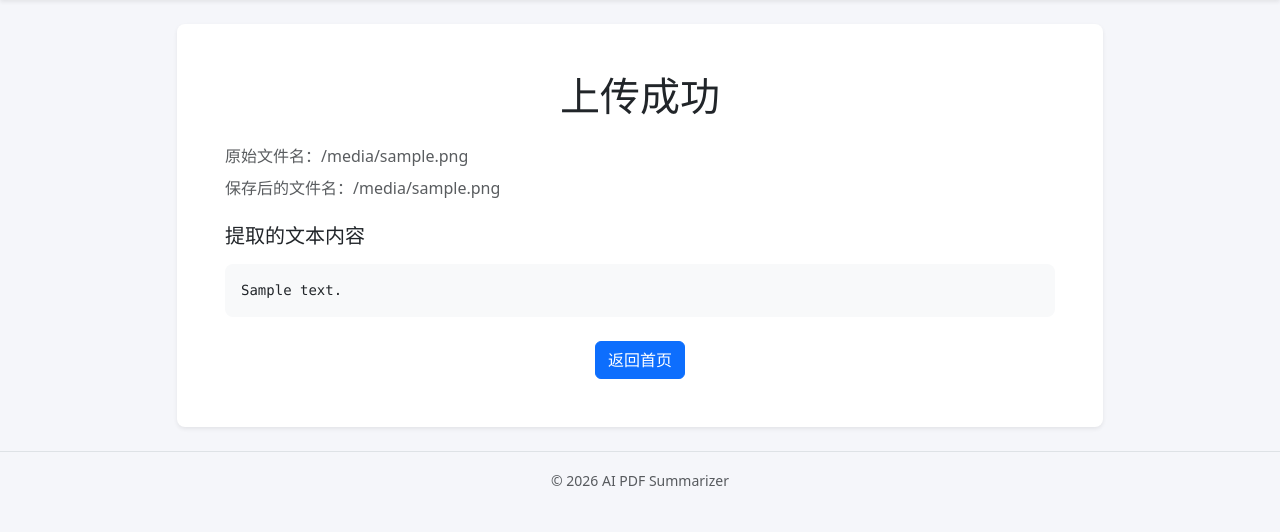
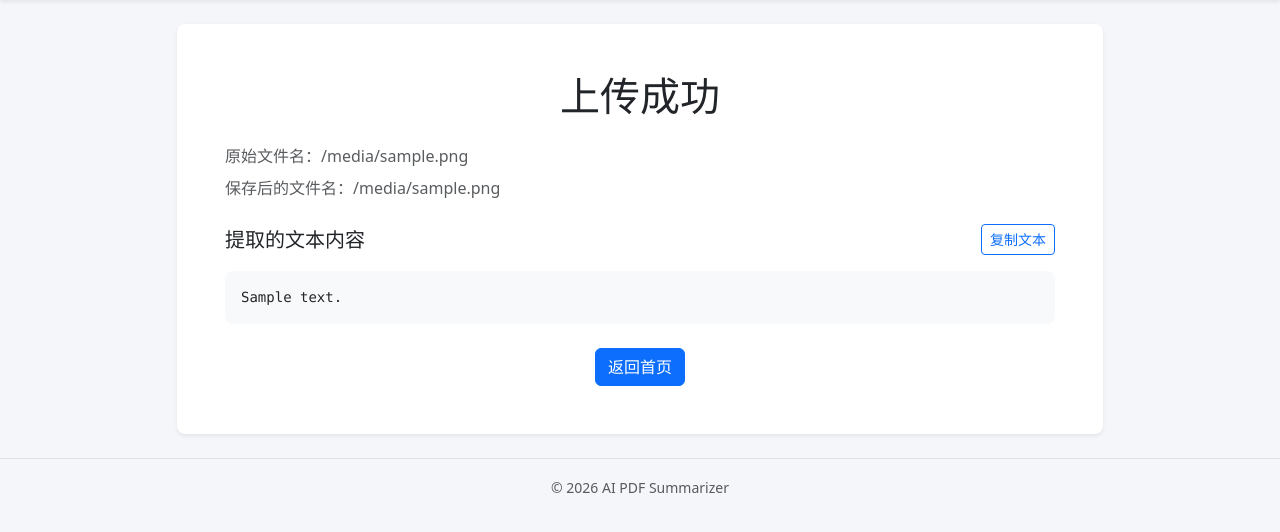
Before and after one commit to Chris-chan777/ai-pdf-summarizer, a Flask app: template app/templates/result.html in a window 1280 px wide. Shown: the part 56-588 px from the top of the page. Run offline with Flask 3, Linux system fonts and the light colour scheme; the template is opened without the code that fills it: most values are stand-ins (such as "Sample title", 1, 10 or a date in 2020).

Commit message:
Add copy text button

```diff
--- /dev/null
+++ b/app/static/js/main.js
@@ -0,0 +1,19 @@
+const copyButton = document.getElementById("copyTextButton");
+const extractedText = document.getElementById("extractedText");
+
+if (copyButton && extractedText) {
+    const originalButtonText = copyButton.textContent.trim();
+
+    copyButton.addEventListener("click", async function () {
+        try {
+            await navigator.clipboard.writeText(extractedText.textContent);
+            copyButton.textContent = "已复制";
+        } catch {
+            copyButton.textContent = "复制失败";
+        }
+
+        window.setTimeout(() => {
+            copyButton.textContent = originalButtonText;
+        }, 2000);
+    });
+}
--- a/app/templates/result.html
+++ b/app/templates/result.html
@@ -15,10 +15,20 @@
                     保存后的文件名：{{ saved_filename }}
                 </p>
 
-                <h2 class="h5 mb-3">提取的文本内容</h2>
+                <div class="d-flex justify-content-between align-items-center mb-3">
+                    <h2 class="h5 mb-0">提取的文本内容</h2>
+                    <button
+                        type="button"
+                        id="copyTextButton"
+                        class="btn btn-outline-primary btn-sm"
+                        aria-live="polite"
+                    >
+                        复制文本
+                    </button>
+                </div>
                 <div class="card bg-light mb-4">
                     <div class="card-body">
-                        <pre class="extracted-text mb-0">{{ extracted_text }}</pre>
+                        <pre id="extractedText" class="extracted-text mb-0">{{ extracted_text }}</pre>
                     </div>
                 </div>
 
@@ -32,3 +42,7 @@
     </div>
 </div>
 {% endblock %}
+
+{% block extra_js %}
+<script src="{{ url_for('static', filename='js/main.js') }}" defer></script>
+{% endblock %}
```
